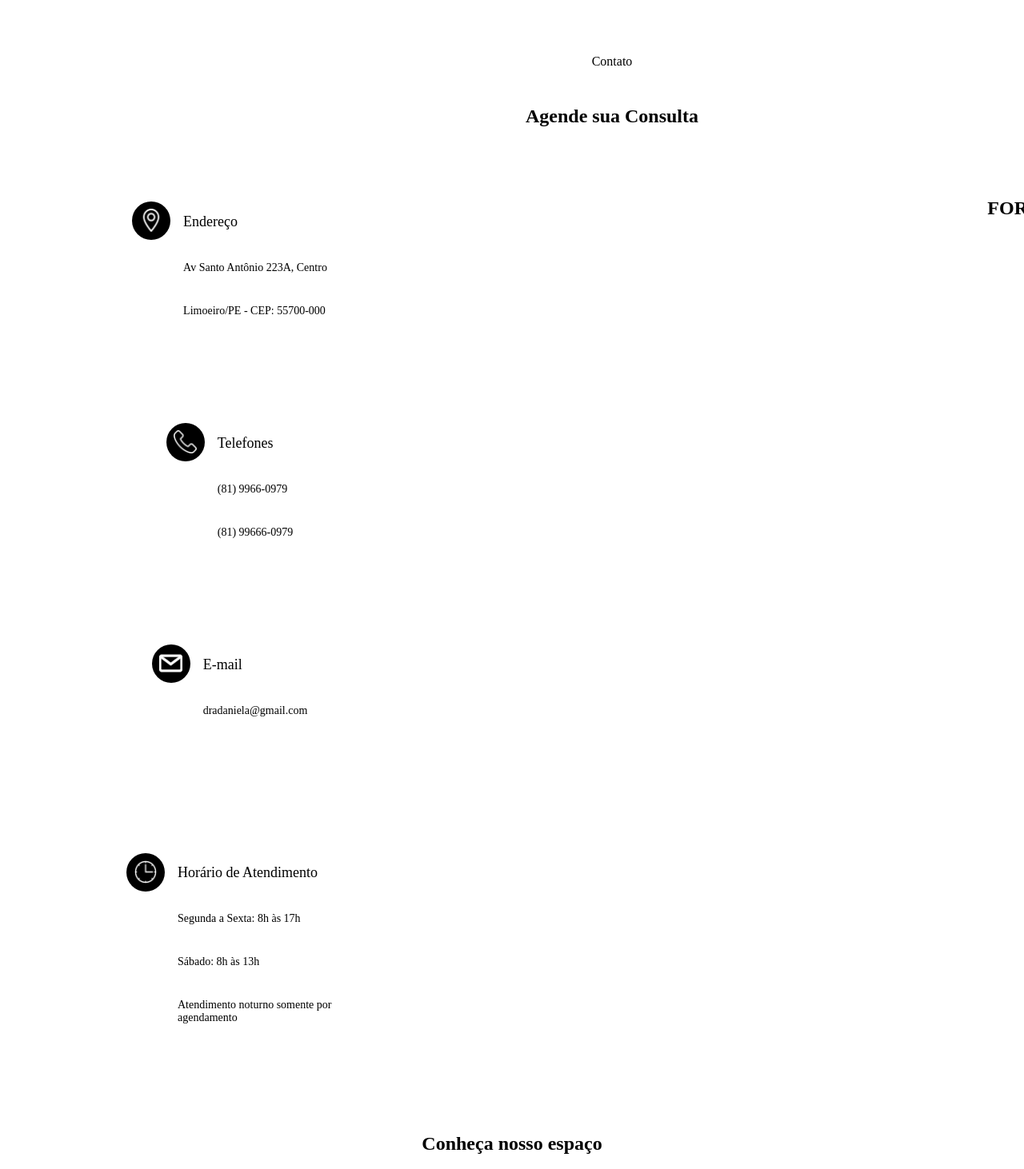
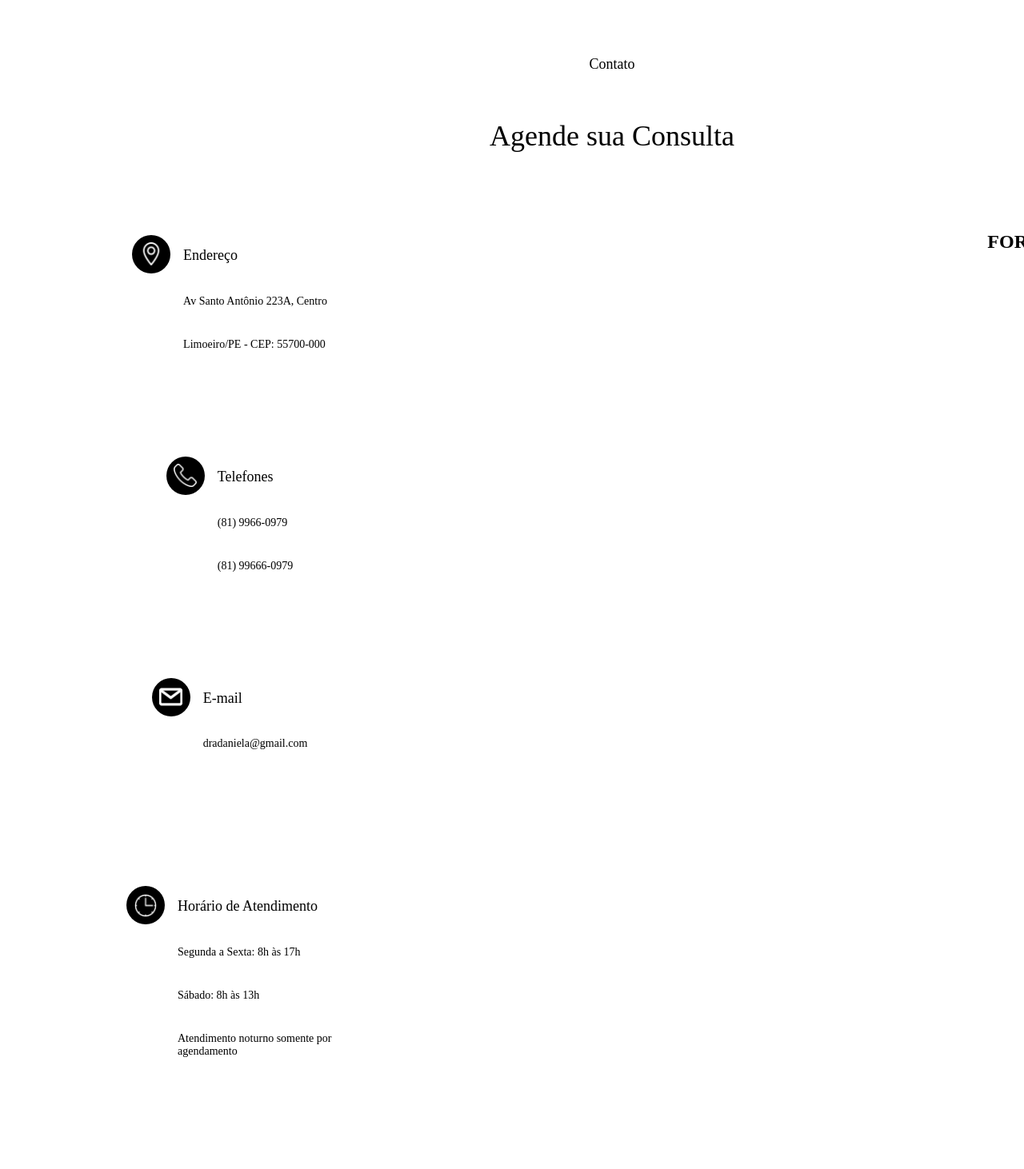
Before and after one commit to wemersonmatheuss/odonto-premium, a React (Vite) app: page / in a window 1280 px wide. Shown: the part 6160-7622 px from the top of the page at 80% size. Built offline with nearby package versions, Linux system fonts and the light colour scheme.

Commit message:
style: ajustar fonte

```diff
--- a/src/components/InfoContact/styles.module.css
+++ b/src/components/InfoContact/styles.module.css
@@ -20,6 +20,16 @@
     text-align: center;
 }
 
+.title h2 {
+    font-size: 36px;
+    font-weight: 500;
+}
+
+.title p {
+    font-size: 18px;
+    font-weight: 500;
+}
+
 .info {
     width: 100%;
     display: flex;
--- a/src/components/SectionPhotos/styles.module.css
+++ b/src/components/SectionPhotos/styles.module.css
@@ -7,8 +7,14 @@
 }
 
 .title {
-  text-align: center;
-  margin-bottom: 1rem;
+    text-align: center;
+    margin-bottom: 48px;
+
+}
+
+.title h2 {
+    font-size: 36px;
+    font-weight: 500;
 }
 
 .carousel {
```
